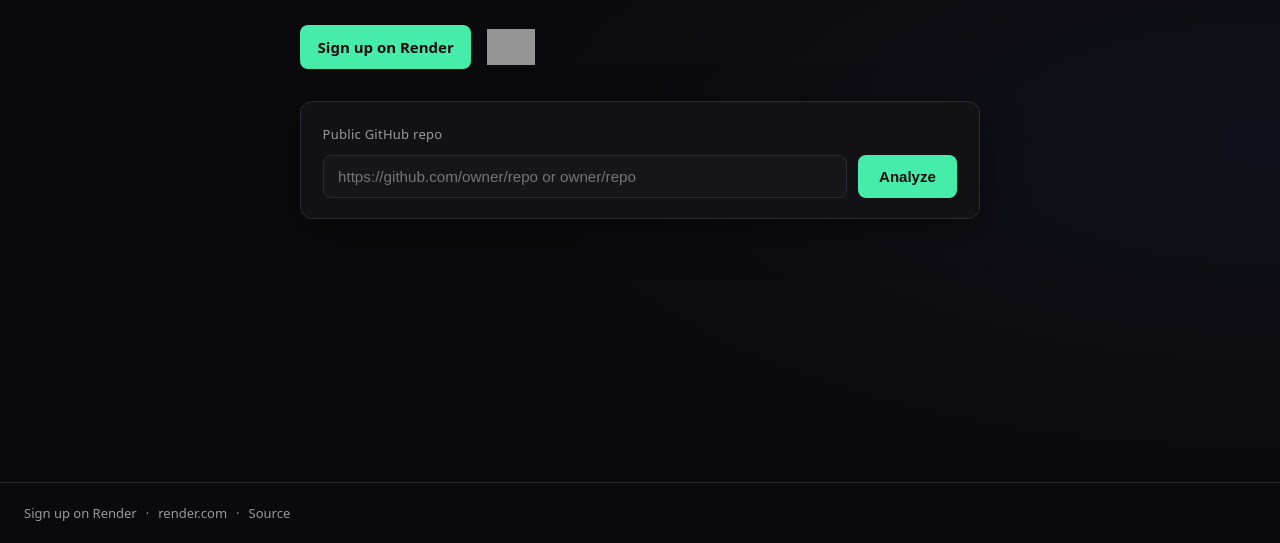
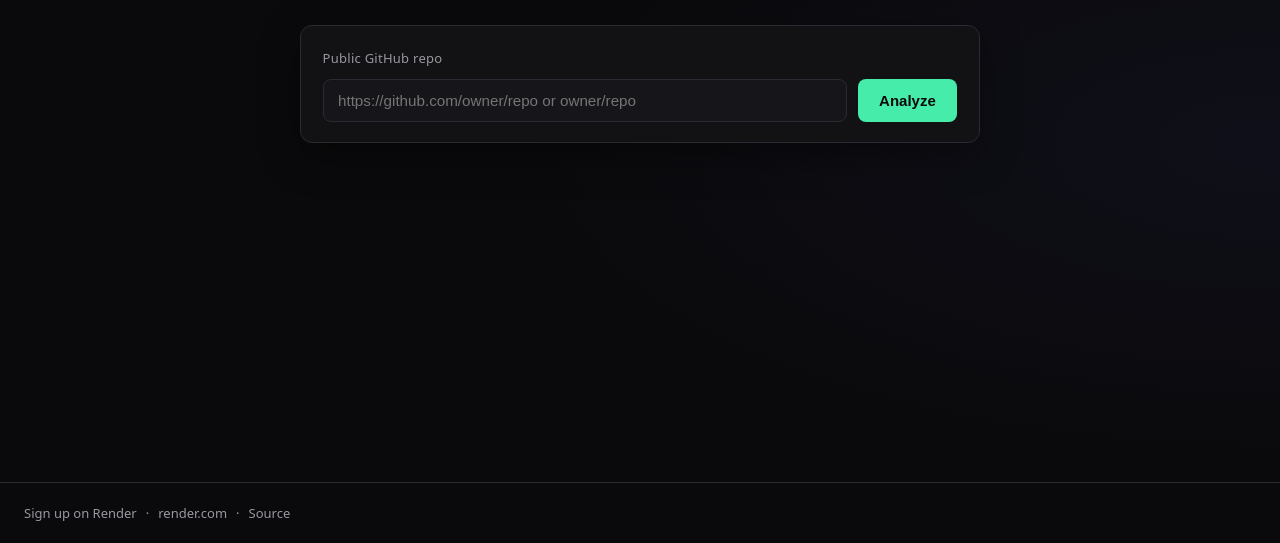
Before and after one commit to ojusave/repo-blueprint-assistant, a website with bundled scripts: page public/index.html in a window 1280 px wide. Shown: the part 257-800 px from the top of the page. Built offline with nearby package versions, Linux system fonts and the light colour scheme; grey boxes are pictures that could not be loaded; files whose address does not match are found by name.

Commit message:
ui: remove hero Sign up and Deploy to Render CTAs

```diff
--- a/public/app.js
+++ b/public/app.js
@@ -379,10 +379,8 @@ async function loadMeta() {
     const gh = document.getElementById("link-github");
     if (gh && m.publicGithubRepo) gh.href = m.publicGithubRepo;
     const sn = document.getElementById("link-signup-nav");
-    const sh = document.getElementById("link-signup-hero");
     const sf = document.getElementById("link-signup-footer");
     if (sn && m.signupNavbar) sn.href = m.signupNavbar;
-    if (sh && m.signupHero) sh.href = m.signupHero;
     if (sf && m.signupFooter) sf.href = m.signupFooter;
     const gfx = document.getElementById("link-github-footer");
     if (gfx && m.publicGithubRepo) gfx.href = m.publicGithubRepo;
--- a/public/index.html
+++ b/public/index.html
@@ -43,28 +43,6 @@
           package roots), detect an existing <code>render.yaml</code>, or generate a starter
           blueprint.
         </p>
-        <div class="cta-row">
-          <a
-            id="link-signup-hero"
-            href="https://dashboard.render.com/register"
-            target="_blank"
-            rel="noopener noreferrer"
-            class="btn btn-primary"
-            >Sign up on Render</a
-          >
-          <a
-            href="https://render.com/docs/deploy-to-render-button"
-            target="_blank"
-            rel="noopener noreferrer"
-            class="deploy-img-wrap"
-          >
-            <img
-              src="https://render.com/images/deploy-to-render-button.svg"
-              alt="Deploy to Render"
-              height="36"
-            />
-          </a>
-        </div>
 
         <div class="input-card">
           <!-- Default form method is GET: without preventDefault, submit navigates away (?repoUrl=…) and looks like a refresh. Inline preventDefault keeps SPA behavior even if the module fails to load. -->
--- a/public/styles.css
+++ b/public/styles.css
@@ -112,25 +112,6 @@ code {
   max-width: 52ch;
   margin: 0 0 1.75rem;
   font-size: 1rem;
-}
-
-.cta-row {
-  display: flex;
-  flex-wrap: wrap;
-  align-items: center;
-  gap: 1rem;
-  margin-bottom: 2rem;
-}
-
-.deploy-img-wrap {
-  display: inline-flex;
-  align-items: center;
-  opacity: 0.95;
-  transition: opacity 0.15s;
-}
-
-.deploy-img-wrap:hover {
-  opacity: 1;
 }
 
 .input-card {
```
